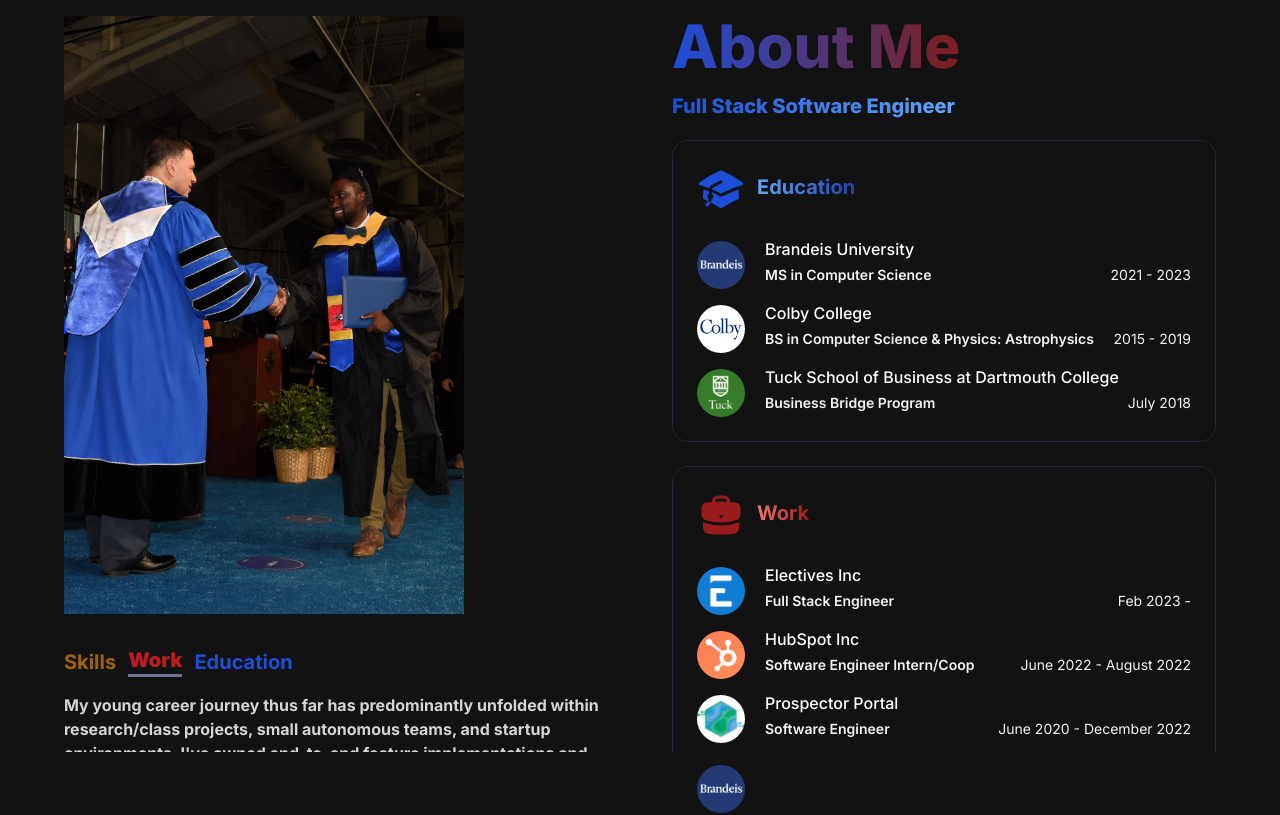
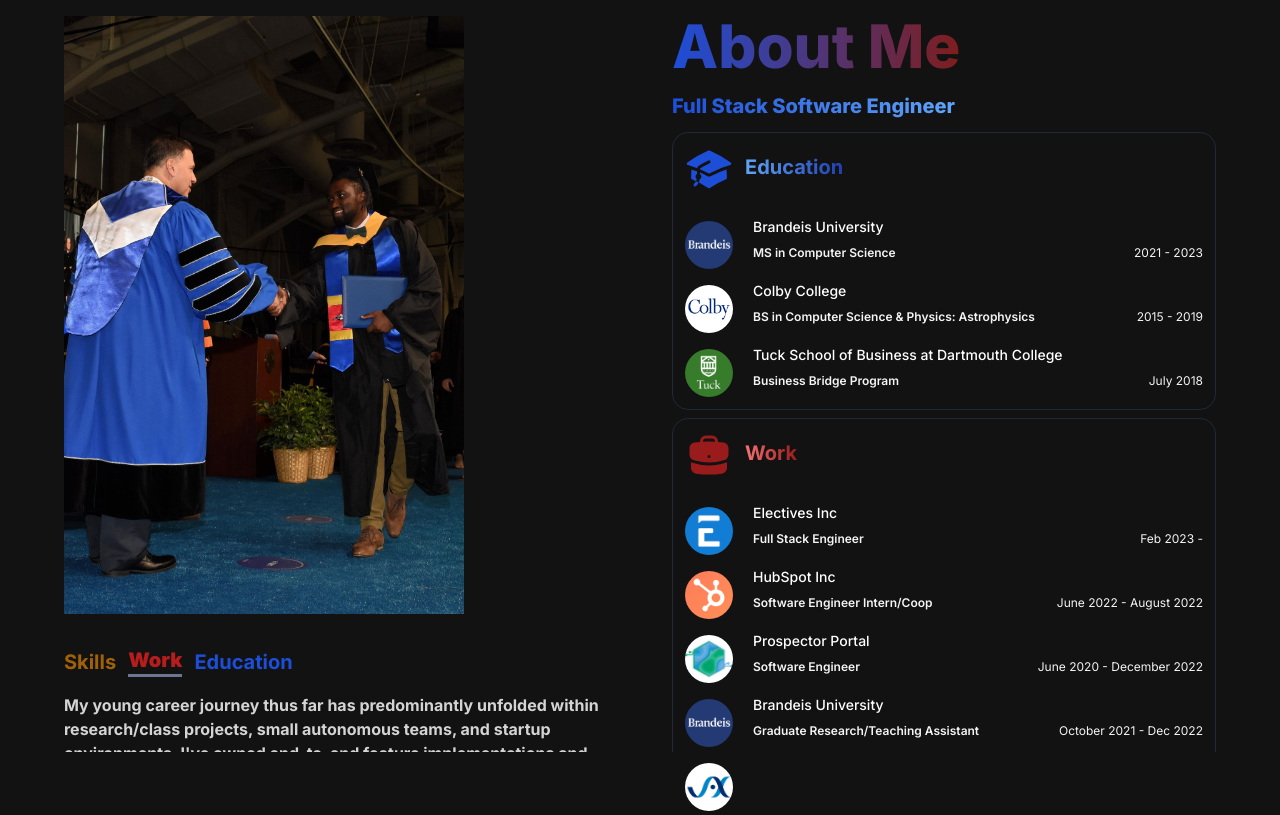
Before and after one commit to mkhanyisig/personal-portfolio, a Next.js app: page / in a window 1280 px wide. Shown: the part 960-1775 px from the top of the page. Built offline with nearby package versions, Linux system fonts and the light colour scheme.

Commit message:
change tab title

```diff
--- a/src/app/components/ExperienceSection.jsx
+++ b/src/app/components/ExperienceSection.jsx
@@ -17,17 +17,17 @@
       <dl className="flex flex-auto flex-wrap gap-x-2">
         <dt className="sr-only">Organization</dt>
         <dd
-          className={`w-full flex-none text-base font-medium ${darkTextColorClass}`}
+          className={`w-full flex-none text-sm font-medium ${darkTextColorClass}`}
         >
           {organization}
         </dd>
         <dt className="sr-only">Role</dt>
-        <dd className={`text-sm font-semibold ${lightTextColorClass}`}>
+        <dd className={`text-xs font-semibold ${lightTextColorClass}`}>
           {role}
         </dd>
         <dt className="sr-only">Date</dt>
         <dd
-          className={`ml-auto text-sm ${lightTextColorClass}`}
+          className={`ml-auto text-xs ${lightTextColorClass}`}
           aria-label={`${date} until ${date}`}
         >
           <time dateTime={date}>{date}</time>
@@ -39,8 +39,8 @@
 
 const ExperienceSection = ({ title, id, items, darkMode }) => {
   return (
-    <section className="text-white py-3 " id={id}>
-      <div className="rounded-2xl border border-gray-800 p-6 dark:border-zinc-400">
+    <section className="text-white py-1 " id={id}>
+      <div className="rounded-2xl border border-gray-800 p-3 dark:border-zinc-400">
         {title === "Work" ? (
           <h2 className="flex text-xl font-bold text-zinc-900 dark:text-zinc-100">
             <BriefcaseIcon className="h-12 w-12 text-red-800" />
--- a/src/app/layout.tsx
+++ b/src/app/layout.tsx
@@ -5,8 +5,8 @@
 const inter = Inter({ subsets: ["latin"] });
 
 export const metadata: Metadata = {
-  title: "Create Next App",
-  description: "Generated by create next app",
+  title: "Mkhanyisi ✌️👨🏾‍💻",
+  description: "Mkhanyisi's portfolio site",
 };
 
 export default function RootLayout({
```
